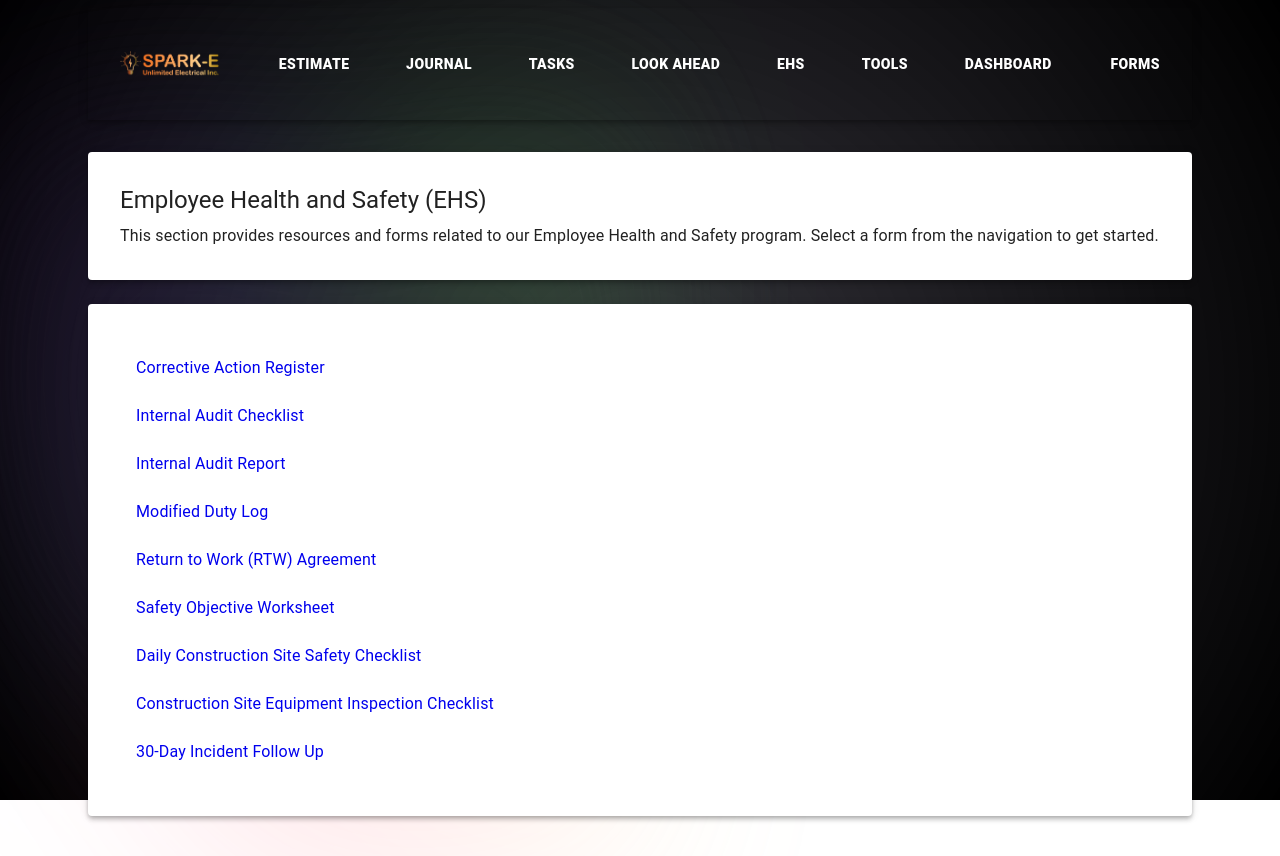
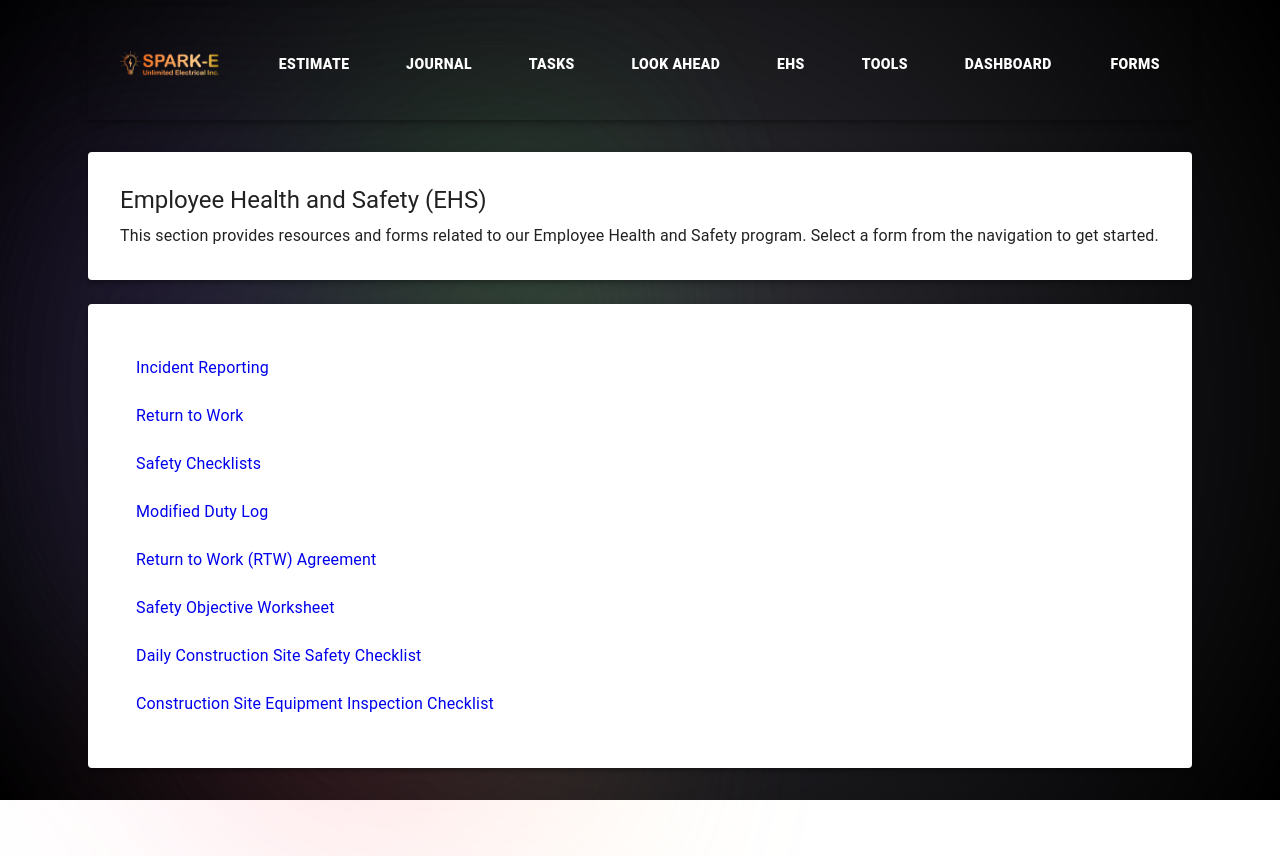
Before and after one commit to sparkeUnlimited/sparke-pm-app, a Next.js app: page /ehs in a window 1280 px wide. After the commit the page ends 816 px from the top, so only its background shows below. Built offline with nearby package versions, Linux system fonts and the light colour scheme; some icons are missing.

Commit message:
Add EHS category pages and update navigation

```diff
--- a/app/ehs/page.tsx
+++ b/app/ehs/page.tsx
@@ -1,28 +1,23 @@
 "use client";
 import Layout from "@/layout/Layout";
-import { List, ListItem, ListItemText, Typography, Paper } from "@mui/material";
+import { List, ListItem, ListItemText, Paper } from "@mui/material";
 import Link from "next/link";
 import EHSIntro from "@/components/EHSIntro";
 import DailySafetyReview from "@/lib/EHS/Structured_Daily_Safety_Checklist.json";
 import EquipmentSafetyCheck from "@/lib/EHS/Equipment_Inspection_Checklist.json";
-import CorrectiveActionRegister from "@/lib/EHS/Corrective_Action_Register.json";
-import InternalAuditChecklist from "@/lib/EHS/Internal_Audit_Checklist.json";
-import InternalAuditReport from "@/lib/EHS/Internal_Audit_Report.json";
 import ModifiedDutyLog from "@/lib/EHS/Modified_Duty_Log.json";
 import ReturnToWorkAgreement from "@/lib/EHS/Return_to_Work_Agreement.json";
 import SafetyObjectiveWorksheet from "@/lib/EHS/Safety_Objective_Worksheet.json";
-import ThirtyDayIncidentFollowUp from "@/lib/EHS/30dayIncidientFollowUp.json";
 
-const forms = [
-  { def: CorrectiveActionRegister, slug: "corrective-action-register" },
-  { def: InternalAuditChecklist, slug: "internal-audit-checklist" },
-  { def: InternalAuditReport, slug: "internal-audit-report" },
-  { def: ModifiedDutyLog, slug: "modified-duty-log" },
-  { def: ReturnToWorkAgreement, slug: "return-to-work-agreement" },
-  { def: SafetyObjectiveWorksheet, slug: "safety-objective-worksheet" },
-  { def: DailySafetyReview, slug: "daily-safety-review" },
-  { def: EquipmentSafetyCheck, slug: "equipment-safety-check" },
-  { def: ThirtyDayIncidentFollowUp, slug: "30day-incident-follow-up" },
+const links = [
+  { title: "Incident Reporting", href: "/ehs/incident-reporting" },
+  { title: "Return to Work", href: "/ehs/return-to-work" },
+  { title: "Safety Checklists", href: "/ehs/safety-checklists" },
+  { title: ModifiedDutyLog.title, href: "/forms/modified-duty-log" },
+  { title: ReturnToWorkAgreement.title, href: "/forms/return-to-work-agreement" },
+  { title: SafetyObjectiveWorksheet.title, href: "/forms/safety-objective-worksheet" },
+  { title: DailySafetyReview.title, href: "/forms/daily-safety-review" },
+  { title: EquipmentSafetyCheck.title, href: "/forms/equipment-safety-check" },
 ];
 
 export default function EHSPage() {
@@ -39,9 +34,9 @@ export default function EHSPage() {
           Below are the available EHS forms. Select one to begin.
         </Typography> */}
         <List>
-          {forms.map((f) => (
-            <ListItem key={f.slug} component={Link} href={`/forms/${f.slug}`}>
-              <ListItemText primary={f.def.title} />
+          {links.map((l) => (
+            <ListItem key={l.href} component={Link} href={l.href}>
+              <ListItemText primary={l.title} />
             </ListItem>
           ))}
         </List>
```
Also changed, not shown: app/ehs/incident-reporting/page.tsx (added, +31 -0 lines), app/ehs/return-to-work/page.tsx (added, +27 -0 lines), app/ehs/safety-checklists/page.tsx (added, +27 -0 lines).
